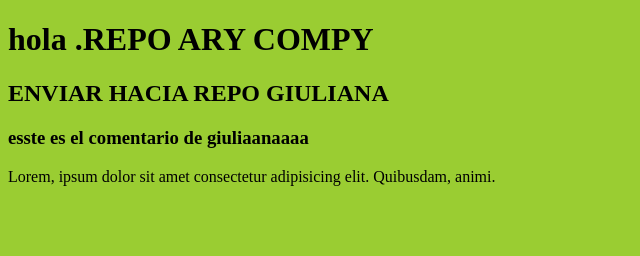
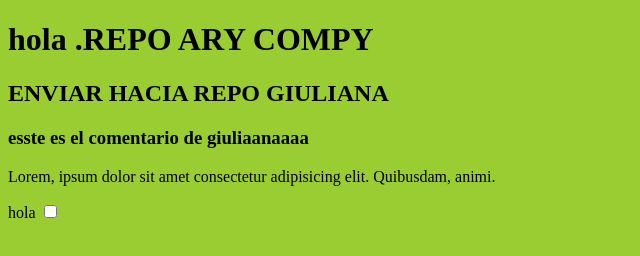
Before and after one commit to Ary-San/REPO.ARY-1, a plain HTML site: page index.html in a window 1280 px wide. Shown: the full height of the page, 0-640 px from the left. Drawn offline with Linux system fonts and the light colour scheme.

Commit message:
cambio 2

```diff
--- a/index.html
+++ b/index.html
@@ -20,5 +20,15 @@
 
 
 <p>Lorem, ipsum dolor sit amet consectetur adipisicing elit. Quibusdam, animi.</p>
+
+
+<div class="row">
+    <div class="col">
+        <label for="">hola</label>
+        <input type="checkbox">
+    </div>
+</div>
+
+
 </body>
 </html>
```
